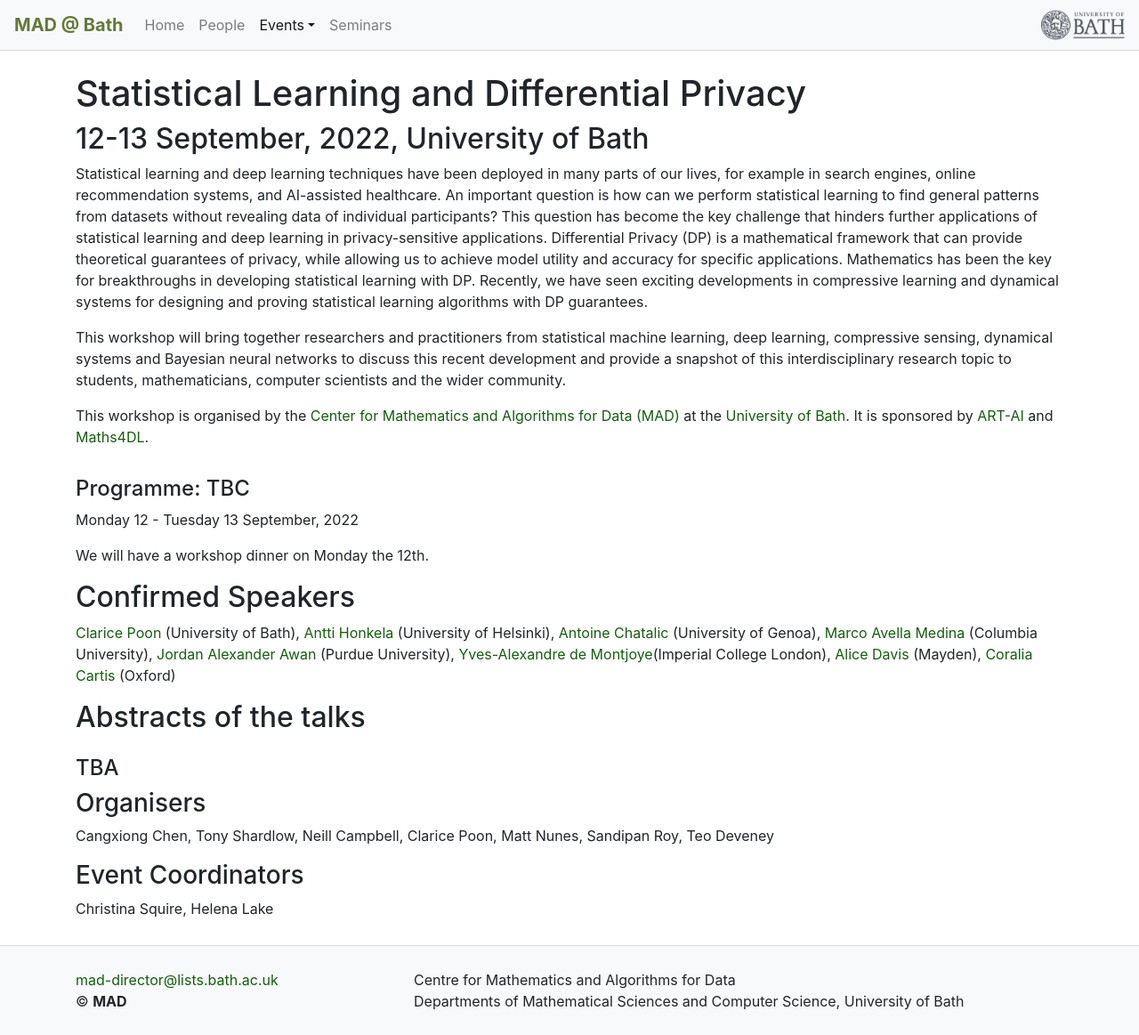
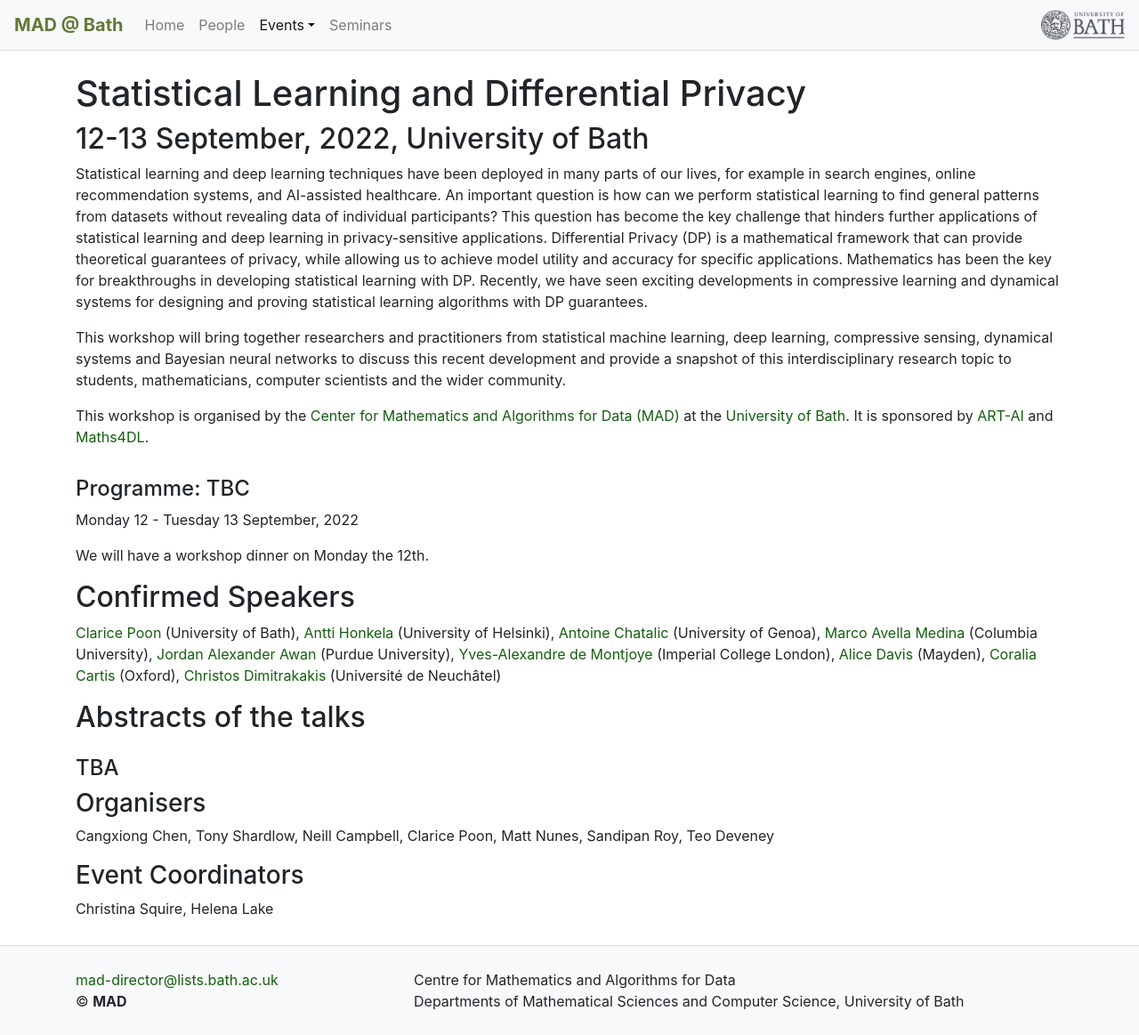
Before and after one commit to mathematics-and-algorithms-for-data/mathematics-and-algorithms-for-data.github.io, a Jekyll site: the page built from events/diff_priv_2022.md, in a window 1280 px wide and 1163 px high. Shown: the whole window at 89% size. Built offline with Jekyll 4.4.1, drawn with Linux system fonts in a browser that asks for light colours; nearby versions of some CDN libraries.

Commit message:
Update diff_priv_2022.md

```diff
--- a/events/diff_priv_2022.md
+++ b/events/diff_priv_2022.md
@@ -27,7 +27,7 @@
 |9:00am || [TBA](https://www.) *"TBA"* |
 -->
 ## Confirmed Speakers
-[Clarice Poon](https://cmhsp2.github.io/) (University of Bath), [Antti Honkela](https://www.cs.helsinki.fi/u/ahonkela/) (University of Helsinki), [Antoine Chatalic](https://achatali.gitlab.io/) (University of Genoa), [Marco Avella Medina](https://sites.google.com/site/marcoavellamedina/home) (Columbia University), [Jordan Alexander Awan](https://jordan-awan.com/) (Purdue University), [Yves-Alexandre de Montjoye](http://www.demontjoye.com/index.html)(Imperial College London), [Alice Davis](https://www.linkedin.com/in/alice-davis-837552150/) (Mayden), [Coralia Cartis](http://people.maths.ox.ac.uk/cartis/) (Oxford)
+[Clarice Poon](https://cmhsp2.github.io/) (University of Bath), [Antti Honkela](https://www.cs.helsinki.fi/u/ahonkela/) (University of Helsinki), [Antoine Chatalic](https://achatali.gitlab.io/) (University of Genoa), [Marco Avella Medina](https://sites.google.com/site/marcoavellamedina/home) (Columbia University), [Jordan Alexander Awan](https://jordan-awan.com/) (Purdue University), [Yves-Alexandre de Montjoye](http://www.demontjoye.com/index.html) (Imperial College London), [Alice Davis](https://www.linkedin.com/in/alice-davis-837552150/) (Mayden), [Coralia Cartis](http://people.maths.ox.ac.uk/cartis/) (Oxford), [Christos Dimitrakakis](https://sites.google.com/site/christosdimitrakakis) (Université de Neuchâtel)
 
 ## Abstracts of the talks
 <h4 class="pt-3">TBA</h4>
```
